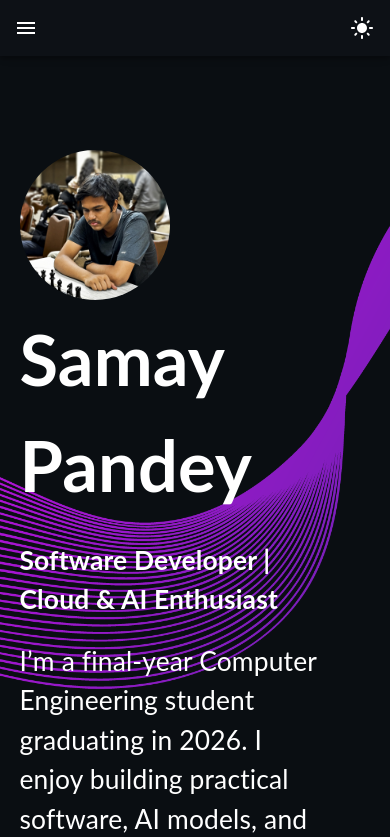
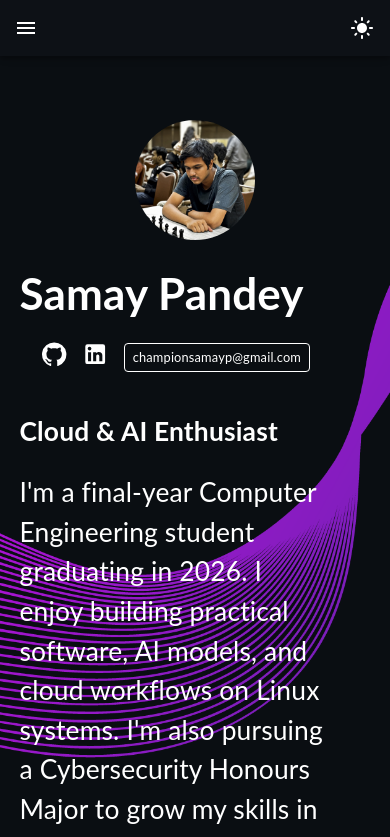
Before and after one commit to ChampionSamay1644/Portfolio-Website, a React (Create React App) app: page / in a window 390 px wide. Shown: the top 837 px of the page. Built offline with nearby package versions, Linux system fonts and the light colour scheme.

Commit message:
Updates to UI

```diff
--- a/src/assets/styles/Main.scss
+++ b/src/assets/styles/Main.scss
@@ -21,17 +21,6 @@
   text-align: left;
   z-index: 2;
 
-    .social_icons {
-        display: flex;
-        flex-direction: row;
-        gap: 10px;
-        color: white;
-
-        svg {
-            font-size: 1.8em;
-        }
-    }
-
   .mobile_social_icons {
     display: none;
   }
@@ -41,22 +30,91 @@
     margin-block-start: 0px;
     margin-block-end: 0px;
   }
-
   h1 {
     font-size: 5em;
     margin-block-start: 0px;
     margin-block-end: 0px;
   }
+
+  .typewriter-subtitle {
+    min-height: 1.2em; // Prevent layout shift during typewriter effect
+  }
+}
+
+// Typewriter cursor animation
+.cursor {
+  animation: blink 1s infinite;
+}
+
+@keyframes blink {
+  0%,
+  50% {
+    opacity: 1;
+  }
+  51%,
+  100% {
+    opacity: 0;
+  }
 }
 
 .about-section .image-wrapper {
   z-index: 2;
+  display: flex;
+  flex-direction: column;
+  align-items: center;
+  text-align: center;
+
   img {
     width: 150px;
     border-radius: 50%;
   }
+
+  .desktop_social_icons {
+    padding-top: 15px;
+    display: flex;
+    flex-direction: column;
+    gap: 10px;
+    color: white;
+    align-items: center;
+    width: 100%;
+
+    .icons-row {
+      display: flex;
+      flex-direction: row;
+      gap: 15px;
+      justify-content: center;
+
+      svg {
+        font-size: 1.8em;
+        transition: color 0.3s ease;
       }
 
+      a:hover svg {
+        color: #5000ca;
+      }
+    }
+
+    .email-row {
+      display: flex;
+      justify-content: center;
+
+      .email-link {
+        font-size: 0.9rem;
+        text-decoration: none;
+        color: white;
+        padding: 6px 10px;
+        border: 1px solid white;
+        border-radius: 4px;
+        transition: all 0.3s ease;
+
+        &:hover {
+          background-color: white;
+          color: #0d1116;
+        }
+      }
+    }
+  }
+}
 .about p {
   text-align: center;
   padding-top: 30%;
@@ -65,24 +123,24 @@
 
 @media screen {
   @media (max-width: 567px) {
-        .nav-left{
+    .nav-left {
       padding-top: 20px;
-            float:left;
+      float: left;
     }
 
     .nav-left img {
-            height: 35px
+      height: 35px;
     }
 
     .nav-right {
-            float:right;
+      float: right;
     }
 
     .nav-right li {
       padding: 10px 15px;
-            list-style:none;
-            font-size:13px;
-            color:white;
+      list-style: none;
+      font-size: 13px;
+      color: white;
       width: 10%;
     }
 
@@ -101,12 +159,24 @@
       padding-right: 5%;
       font-size: 12px;
     }
+
+    .about-section .name-title {
+      font-size: 2em !important; // Much smaller for very small screens to fit on one line
     }
 
-    @media (max-width:768px) {
+    .about-section .image-wrapper .desktop_social_icons {
+      display: none !important; // Hide desktop social icons on small mobile
+    }
+  }
+
+  @media (max-width: 768px) {
     .about-section h1 {
       font-size: 4em !important;
       text-align: left;
+    }
+
+    .about-section .name-title {
+      font-size: 2.5em !important; // Smaller name for mobile to fit in one line
     }
 
     .about-section p {
@@ -117,27 +187,12 @@
       display: initial;
     }
 
-        .social_icons {
-            display: none !important;
-        }
-
-        .mobile_social_icons {
-            padding-top: 10px;
-            display: flex !important;
-            flex-direction: row;
-            gap: 10px;
-            color: white;
-
-            svg {
-                font-size: 1.8em;
-            }
-        }
-
     .about-section {
-            padding-top: 150px;
+      padding-top: 120px;
       display: block;
       padding-left: 0px;
       padding-right: 0px;
+      min-height: auto;
     }
 
     .about-section .content {
@@ -145,11 +200,60 @@
       padding-left: 5%;
       padding-right: 5%;
       padding-bottom: 5%;
+      padding-top: 20px;
+
+      .mobile_social_icons {
+        padding-top: 15px;
+        padding-bottom: 15px;
+        display: flex !important;
+        flex-direction: row;
+        gap: 15px;
+        color: white;
+        justify-content: center;
+        width: 100%;
+        align-items: center;
+
+        svg {
+          font-size: 1.5em;
+          transition: color 0.3s ease;
+        }
+
+        a:hover svg {
+          color: #5000ca;
+        }
+
+        .email-link {
+          font-size: 0.8rem;
+          text-decoration: none;
+          color: white;
+          padding: 4px 8px;
+          border: 1px solid white;
+          border-radius: 4px;
+          transition: all 0.3s ease;
+
+          &:hover {
+            background-color: white;
+            color: #0d1116;
+          }
+        }
+      }
     }
 
     .about-section .image-wrapper {
-            padding-left: 5%;
       width: 100%;
+      text-align: center;
+      display: flex;
+      flex-direction: column;
+      align-items: center;
+      padding: 0;
+
+      img {
+        width: 120px; // Slightly smaller profile image for mobile
+      }
+
+      .desktop_social_icons {
+        display: none !important; // Hide desktop social icons on mobile
       }
     }
   }
+}
--- a/src/components/Expertise.tsx
+++ b/src/components/Expertise.tsx
@@ -14,10 +14,9 @@ const labelsFirst = [
   "Java",
   "Python",
   "C++",
-  "HTML5",
-  "CSS3",
-  "JavaScript",
-  "React",
+  // "CSS3",
+  // "JavaScript",
+  // "React",
   "Firebase",
   "SQL",
   "NoSQL",
@@ -31,13 +30,13 @@ const labelsSecond = [
   "Pandas",
   "Selenium",
   "Ultralytics",
-  "Scikit-learn",
-  "LangChain",
+  // "Scikit-learn",
+  // "LangChain",
   "Hugging Face",
-  "Recommendation Systems",
+  // "Recommendation Systems",
   "Web Scraping",
   "Model Training",
-  "Data Optimization",
+  // "Data Optimization",
 ];
 
 const labelsThird = [
@@ -49,8 +48,8 @@ const labelsThird = [
   "Docker",
   "CI/CD",
   "GitHub Actions",
-  "VM Management",
-  "Automation",
+  // "VM Management",
+  // "Automation",
   "DevOps",
 ];
 
--- a/src/components/Main.tsx
+++ b/src/components/Main.tsx
@@ -1,22 +1,32 @@
 import React from "react";
 import GitHubIcon from "@mui/icons-material/GitHub";
 import LinkedInIcon from "@mui/icons-material/LinkedIn";
+import TypewriterEffect from "./TypewriterEffect";
 import "../assets/styles/Main.scss";
 import pfp from "../assets/images/pfp.jpg";
 
 function Main() {
+  const typewriterTexts = [
+    "Software Developer",
+    "Cloud & AI Enthusiast",
+    "Cybersecurity Researcher",
+    "Machine Learning Engineer",
+    "Open Source Contributor",
+    "Linux User",
+  ];
+
   return (
     <div className="container">
       <div className="about-section">
         <div className="image-wrapper">
           <img src={pfp} alt="Profile" />
-        </div>
-        <div className="content">
-          <div className="social_icons">
+          <div className="desktop_social_icons">
+            <div className="icons-row">
               <a
                 href="https://github.com/ChampionSamay1644"
                 target="_blank"
                 rel="noreferrer"
+                title="GitHub"
               >
                 <GitHubIcon />
               </a>
@@ -24,24 +34,30 @@ function Main() {
                 href="https://www.linkedin.com/in/samaypandey1644/"
                 target="_blank"
                 rel="noreferrer"
+                title="LinkedIn"
               >
                 <LinkedInIcon />
               </a>
             </div>
-          <h1>Samay Pandey</h1>
-          <h2>Software Developer | Cloud & AI Enthusiast</h2>
-          <p>
-            I’m a final-year Computer Engineering student graduating in 2026. I
-            enjoy building practical software, AI models, and cloud workflows on
-            Linux systems. I’m also pursuing a Cybersecurity Honours Major to
-            grow my skills in secure coding and ethical hacking.
-          </p>
-
+            <div className="email-row">
+              <a
+                href="mailto:championsamayp@gmail.com"
+                title="Email"
+                className="email-link"
+              >
+                championsamayp@gmail.com
+              </a>
+            </div>
+          </div>
+        </div>
+        <div className="content">
+          <h1 className="name-title">Samay Pandey</h1>
           <div className="mobile_social_icons">
             <a
               href="https://github.com/ChampionSamay1644"
               target="_blank"
               rel="noreferrer"
+              title="GitHub"
             >
               <GitHubIcon />
             </a>
@@ -49,10 +65,32 @@ function Main() {
               href="https://www.linkedin.com/in/samaypandey1644/"
               target="_blank"
               rel="noreferrer"
+              title="LinkedIn"
             >
               <LinkedInIcon />
             </a>
+            <a
+              href="mailto:championsamayp@gmail.com"
+              title="Email"
+              className="email-link"
+            >
+              championsamayp@gmail.com
+            </a>
           </div>
+          <h2 className="typewriter-subtitle">
+            <TypewriterEffect
+              key="main-typewriter"
+              texts={typewriterTexts}
+              typingSpeed={80}
+              pauseDuration={2500}
+            />
+          </h2>
+          <p>
+            I'm a final-year Computer Engineering student graduating in 2026. I
+            enjoy building practical software, AI models, and cloud workflows on
+            Linux systems. I'm also pursuing a Cybersecurity Honours Major to
+            grow my skills in secure coding and ethical hacking.
+          </p>
         </div>
       </div>
     </div>
--- /dev/null
+++ b/src/components/TypewriterEffect.tsx
@@ -0,0 +1,74 @@
+import React, { useState, useEffect, useRef } from "react";
+
+interface TypewriterEffectProps {
+  texts: string[];
+  typingSpeed?: number;
+  pauseDuration?: number;
+  className?: string;
+}
+
+const TypewriterEffect: React.FC<TypewriterEffectProps> = ({
+  texts,
+  typingSpeed = 100,
+  pauseDuration = 2000,
+  className = "",
+}) => {
+  const [currentTextIndex, setCurrentTextIndex] = useState(0);
+  const [currentText, setCurrentText] = useState("");
+  const [isDeleting, setIsDeleting] = useState(false);
+  const timeoutRef = useRef<NodeJS.Timeout | null>(null);
+
+  useEffect(() => {
+    if (texts.length === 0) return;
+
+    // Clear any existing timeout
+    if (timeoutRef.current) {
+      clearTimeout(timeoutRef.current);
+    }
+
+    if (!isDeleting && currentText === texts[currentTextIndex]) {
+      // Finished typing current text, pause then start deleting
+      timeoutRef.current = setTimeout(() => {
+        setIsDeleting(true);
+      }, pauseDuration);
+    } else if (isDeleting && currentText === "") {
+      // Finished deleting, move to next text
+      setIsDeleting(false);
+      setCurrentTextIndex((prevIndex) => (prevIndex + 1) % texts.length);
+    } else if (isDeleting) {
+      // Currently deleting
+      timeoutRef.current = setTimeout(() => {
+        setCurrentText(currentText.slice(0, -1));
+      }, typingSpeed / 2);
+    } else {
+      // Currently typing
+      timeoutRef.current = setTimeout(() => {
+        setCurrentText(
+          texts[currentTextIndex].slice(0, currentText.length + 1)
+        );
+      }, typingSpeed);
+    }
+
+    return () => {
+      if (timeoutRef.current) {
+        clearTimeout(timeoutRef.current);
+      }
+    };
+  }, [
+    currentText,
+    currentTextIndex,
+    isDeleting,
+    texts,
+    typingSpeed,
+    pauseDuration,
+  ]);
+
+  return (
+    <span className={className}>
+      {currentText}
+      <span className="cursor">|</span>
+    </span>
+  );
+};
+
+export default TypewriterEffect;
--- a/src/components/index.js
+++ b/src/components/index.js
@@ -6,3 +6,4 @@ export { default as Timeline } from "./Timeline";
 export { default as Experience } from "./Experience";
 export { default as Project } from "./Project";
 export { default as Contact } from "./Contact";
+export { default as TypewriterEffect } from "./TypewriterEffect";
--- a/src/index.scss
+++ b/src/index.scss
@@ -271,6 +271,16 @@ button {
   .flex-chips .chip-title {
     color: #0d1116;
   }
+
+  .email-link {
+    color: #0d1116 !important;
+    border-color: #0d1116 !important;
+
+    &:hover {
+      background-color: #0d1116 !important;
+      color: white !important;
+    }
+  }
 }
 
 @media screen {
```
Also changed, not shown: src/assets/styles/Project.scss (+43 -2 lines), src/components/Project.tsx (+68 -0 lines). Lines whose indentation alone changed are shown as unchanged.
